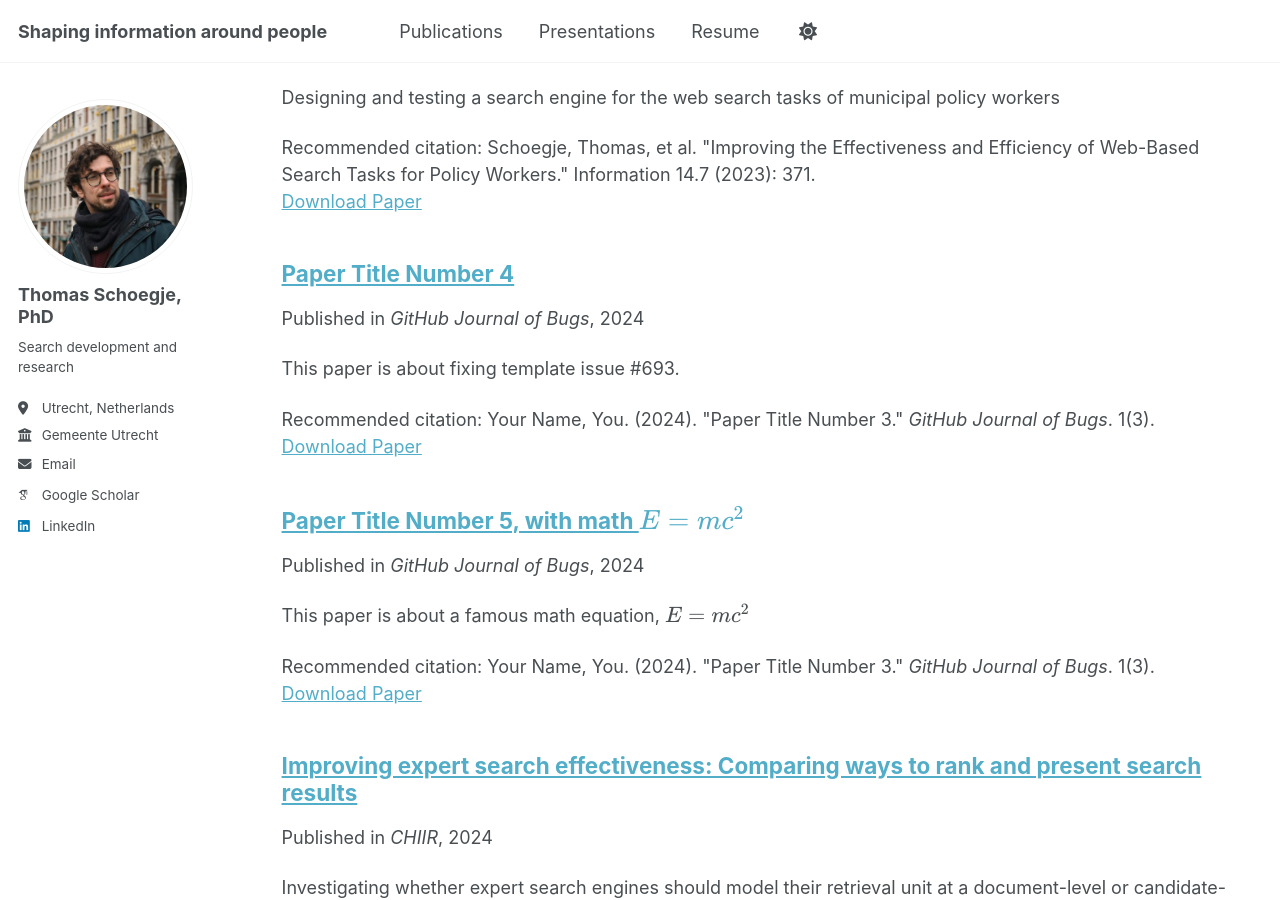
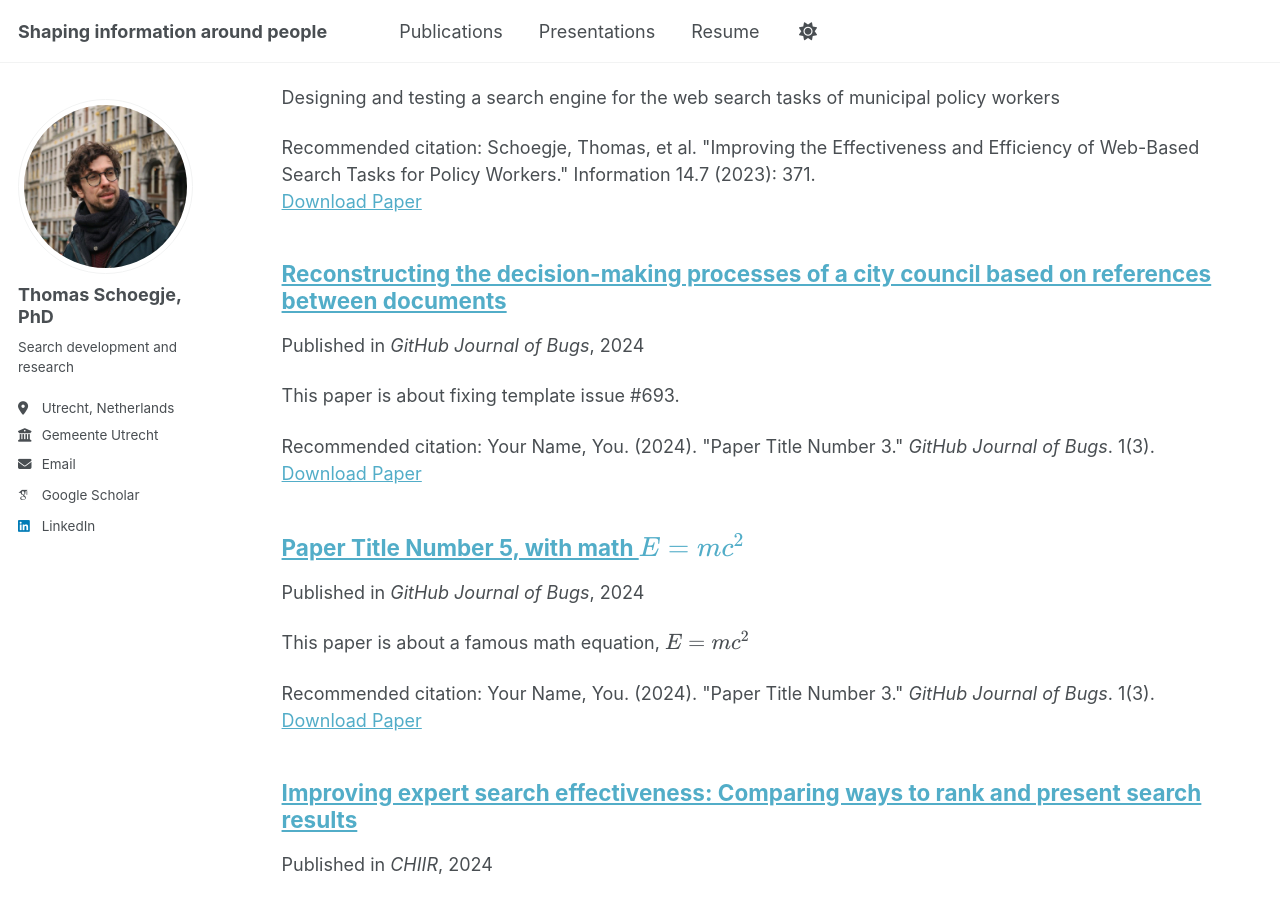
Before and after one commit to tmschoegje/tmschoegje.github.io, a Jekyll site: the page built from _pages/collection-archive.html, in a window 1280 px wide and 900 px high, scrolled down 1602 px. Built offline with Jekyll 4.4.1, drawn with Linux system fonts in a browser that asks for light colours; some web fonts are replaced; a script that is not in the unit is left out.

Commit message:
Update and rename 2024-02-17-paper-title-number-4.md to 2024-dgo.md

```diff
--- a/_publications/2024-02-17-paper-title-number-4.md
+++ b/_publications/2024-dgo.md
@@ -1,8 +1,8 @@
 ---
-title: "Paper Title Number 4"
+title: "Reconstructing the decision-making processes of a city council based on references between documents"
 collection: publications
 category: pizza
-permalink: /publication/2024-02-17-paper-title-number-4
+permalink: /publication/2024-dgo
 excerpt: 'This paper is about fixing template issue #693.'
 date: 2024-02-17
 venue: 'GitHub Journal of Bugs'
```
